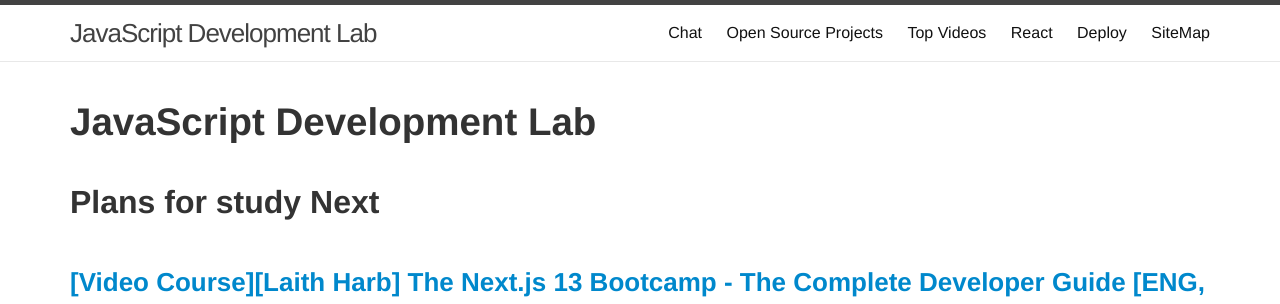
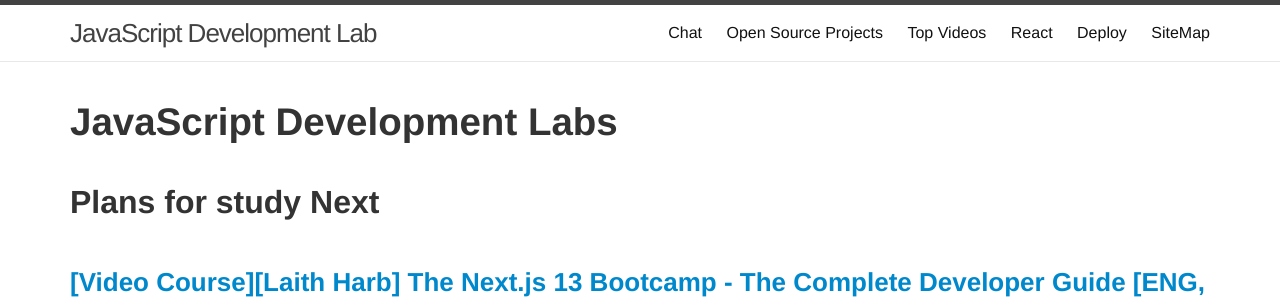
Before and after one commit to webmakaka/labs.jsdev.org, a Jekyll site: the page built from website/00-index.md, in a window 1280 px wide and 900 px high. Shown: the top 304 px of the window. Built offline with Jekyll 4.4.1, drawn with Linux system fonts in a browser that asks for light colours.

Commit message:
Update 00-index.md

```diff
--- a/website/00-index.md
+++ b/website/00-index.md
@@ -1,10 +1,11 @@
 ---
 layout: page
-title: JavaScript Development Lab
+title: JavaScript Development Labs
+description: JavaScript Development Labs
 permalink: /
 ---
 
-# JavaScript Development Lab
+# JavaScript Development Labs
 
 
 <br/>
```
